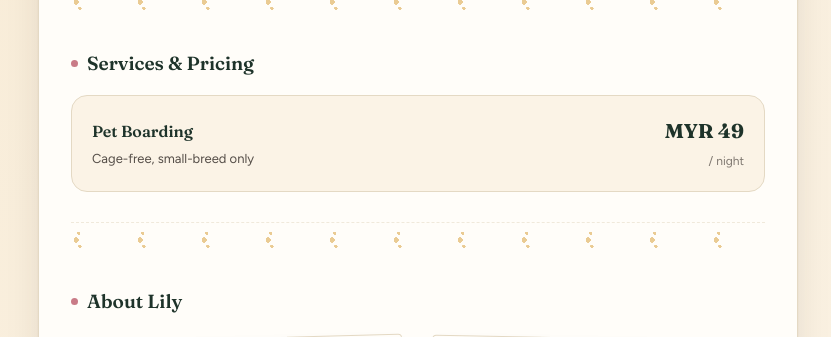
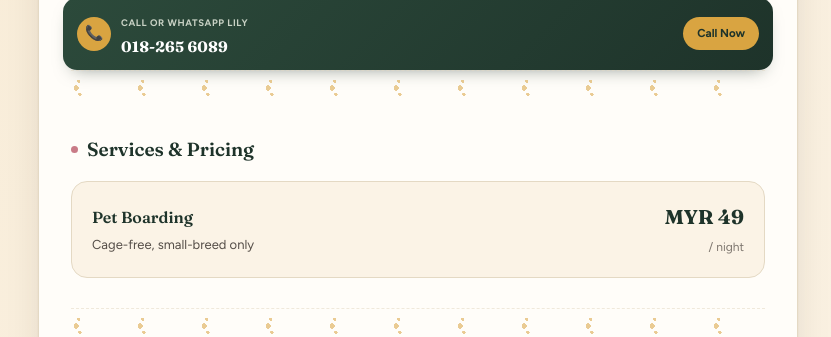
Before and after one commit to jlsh007/Petite-Manor-Petstay-Services, a plain HTML site: page index.html in a window 1280 px wide. Shown: the part 618-955 px from the top of the page, without its empty margins (222-1053 px from the left). Drawn offline with Linux system fonts and the light colour scheme.

Commit message:
Add files via upload

```diff
--- a/index.html
+++ b/index.html
@@ -381,6 +381,64 @@
     margin-top:2px;
   }
 
+  /* ---------- Prominent contact CTA ---------- */
+  .contact-cta{
+    margin:14px 24px 0;
+    background:linear-gradient(135deg, var(--pine) 0%, var(--pine-dark) 100%);
+    border-radius:14px;
+    padding:10px 14px;
+    display:flex;
+    align-items:center;
+    gap:10px;
+    box-shadow:0 8px 18px -10px rgba(30,51,42,0.55);
+  }
+  .contact-cta .icon-wrap{
+    width:34px; height:34px;
+    flex-shrink:0;
+    border-radius:50%;
+    background:var(--gold);
+    display:flex;
+    align-items:center;
+    justify-content:center;
+    font-size:15px;
+  }
+  .contact-cta .cta-text{
+    flex:1;
+    min-width:0;
+  }
+  .contact-cta .cta-label{
+    font-size:9.5px;
+    text-transform:uppercase;
+    letter-spacing:0.06em;
+    color:var(--sage);
+    font-weight:700;
+    opacity:0.85;
+  }
+  .contact-cta a.cta-number{
+    display:block;
+    font-family:'Fraunces',serif;
+    font-size:15px;
+    font-weight:700;
+    color:#fff;
+    text-decoration:none;
+    margin-top:1px;
+    letter-spacing:0.01em;
+  }
+  .contact-cta .call-btn{
+    flex-shrink:0;
+    background:var(--gold);
+    color:var(--pine-dark);
+    font-weight:700;
+    font-size:11.5px;
+    padding:7px 14px;
+    border-radius:20px;
+    text-decoration:none;
+    white-space:nowrap;
+  }
+  @media (max-width:600px){
+    .contact-cta{margin:12px 18px 0; padding:9px 12px;}
+  }
+
   footer{
     text-align:center;
     padding:26px 20px;
@@ -406,10 +464,19 @@
 
 <div class="container">
   <div class="cover-container">
-    <img class="cover-image" src="https://raw.githubusercontent.com/jlsh007/Petite-Manor-Petstay-Services/refs/heads/main/IMG_20260721_095238.png" alt="Petite Manor Petstay Banner">
+    <img class="cover-image" src="https://raw.githubusercontent.com/jlsh007/Petite-Manor-Petstay-Services/refs/heads/main/boarding.png" alt="Petite Manor Petstay Banner">
     <span class="view-photos-btn">View Photos</span>
     <span class="carousel-arrow">›</span>
     <div class="carousel-dots"><span></span><span></span><span></span><span></span><span></span><span></span></div>
+  </div>
+
+  <div class="contact-cta">
+    <div class="icon-wrap">📞</div>
+    <div class="cta-text">
+      <span class="cta-label">Call or WhatsApp Lily</span>
+      <a class="cta-number" href="tel:0182656089">018-265 6089</a>
+    </div>
+    <a class="call-btn" href="tel:0182656089">Call Now</a>
   </div>
 
   <div class="paw-trail"></div>
@@ -467,7 +534,6 @@
     </ul>
 
     <div class="details-grid">
-      <div class="detail-item"><strong>📞 Contact Number</strong>018-265 6089</div>
       <div class="detail-item"><strong>Max Pets Watched</strong>3 Pets at a time</div>
       <div class="detail-item"><strong>🐕 Accepted Pet Types &amp; Size</strong>Dogs (1-5kg, 5-10kg)</div>
       <div class="detail-item"><strong>🧍‍♀️🐕 Supervision Level</strong>Unsupervised max 1 - 2 hours</div>
```
